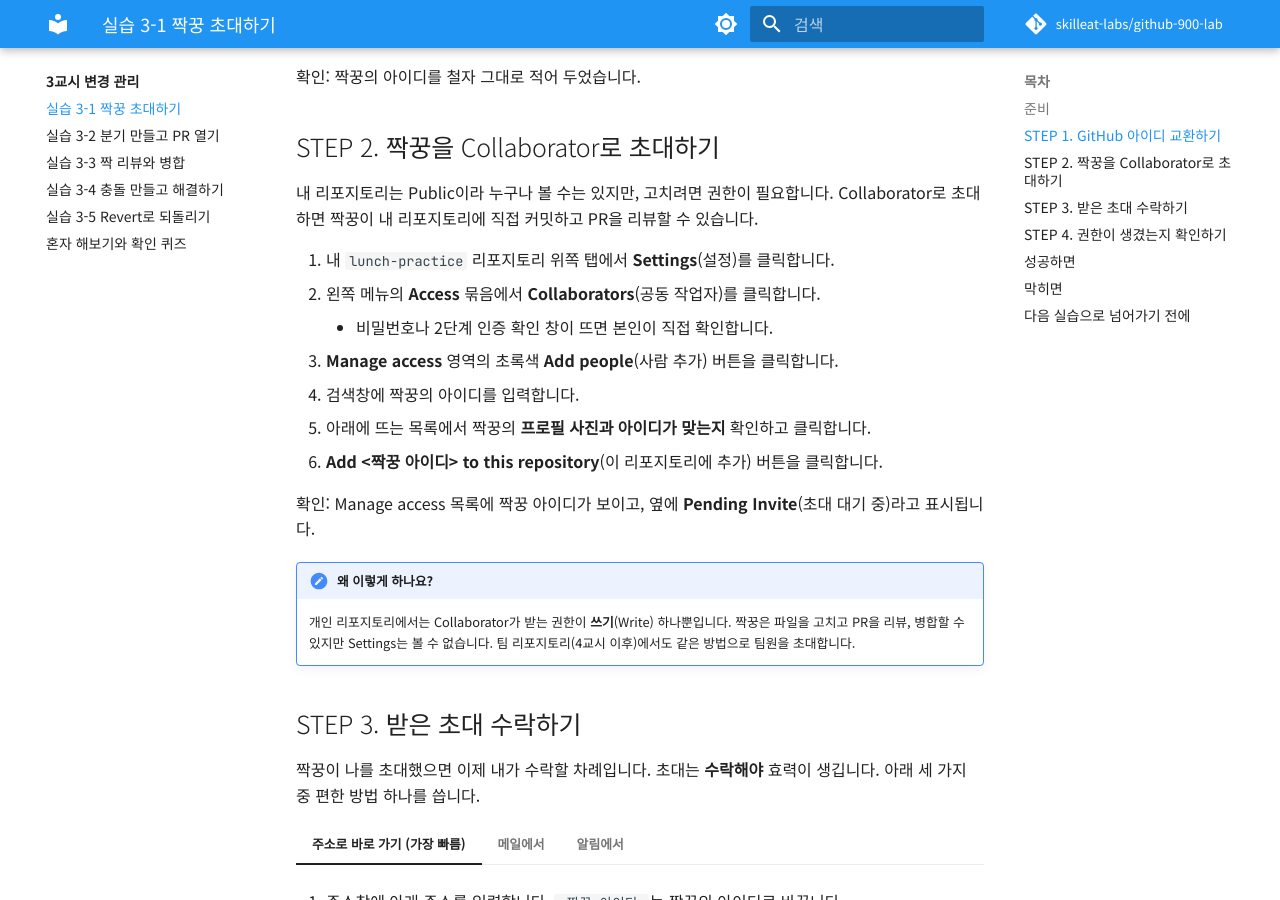
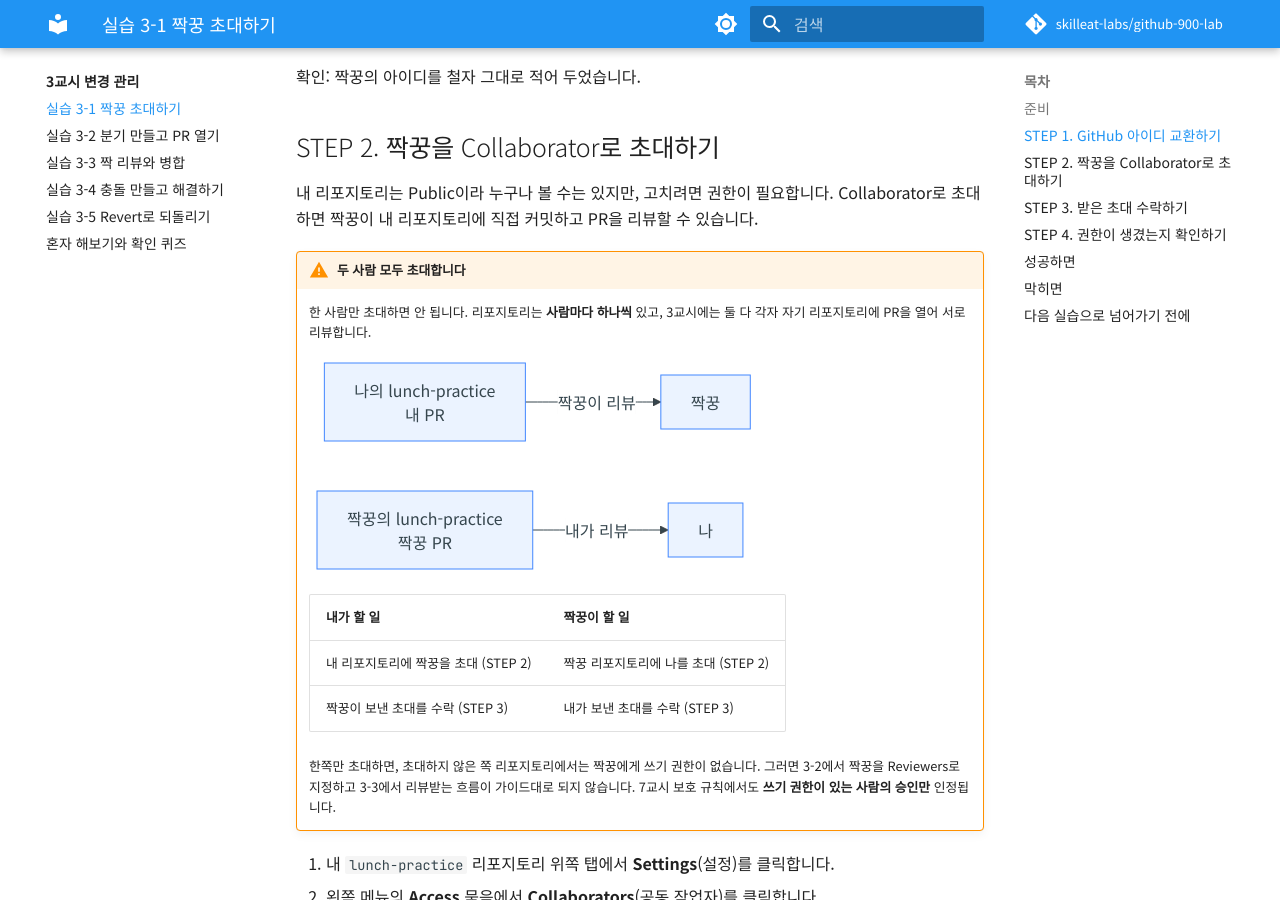
Before and after one commit to hyongsu/github-900-lab, an MkDocs documentation site: the page built from docs/class3/lab-1.md, in a window 1280 px wide and 900 px high, scrolled down 1042 px. Built offline with MkDocs 1.6.1 and Material for MkDocs 9.7.7, drawn with Linux system fonts in a browser that asks for light colours; comment, search, counter and statistics services are not loaded.

Commit message:
3-1 STEP 2: 두 사람 모두 서로 초대해야 하는 이유 안내
Co-Authored-By: Claude Opus 5.5 <noreply@anthropic.com>

````diff
--- a/docs/class3/lab-1.md
+++ b/docs/class3/lab-1.md
@@ -34,6 +34,22 @@
 ## STEP 2. 짝꿍을 Collaborator로 초대하기
 
 내 리포지토리는 Public이라 누구나 볼 수는 있지만, 고치려면 권한이 필요합니다. Collaborator로 초대하면 짝꿍이 내 리포지토리에 직접 커밋하고 PR을 리뷰할 수 있습니다.
+
+!!! warning "두 사람 **모두** 초대합니다"
+    한 사람만 초대하면 안 됩니다. 리포지토리는 **사람마다 하나씩** 있고, 3교시에는 둘 다 각자 자기 리포지토리에 PR을 열어 서로 리뷰합니다.
+
+    ```mermaid
+    flowchart LR
+        A["나의 lunch-practice<br/>내 PR"] -- "짝꿍이 리뷰" --> B["짝꿍"]
+        C["짝꿍의 lunch-practice<br/>짝꿍 PR"] -- "내가 리뷰" --> D["나"]
+    ```
+
+    | 내가 할 일 | 짝꿍이 할 일 |
+    |---|---|
+    | 내 리포지토리에 짝꿍을 초대 (STEP 2) | 짝꿍 리포지토리에 나를 초대 (STEP 2) |
+    | 짝꿍이 보낸 초대를 수락 (STEP 3) | 내가 보낸 초대를 수락 (STEP 3) |
+
+    한쪽만 초대하면, 초대하지 않은 쪽 리포지토리에서는 짝꿍에게 쓰기 권한이 없습니다. 그러면 3-2에서 짝꿍을 Reviewers로 지정하고 3-3에서 리뷰받는 흐름이 가이드대로 되지 않습니다. 7교시 보호 규칙에서도 **쓰기 권한이 있는 사람의 승인만** 인정됩니다.
 
 1. 내 `lunch-practice` 리포지토리 위쪽 탭에서 **Settings**(설정)를 클릭합니다.
 2. 왼쪽 메뉴의 **Access** 묶음에서 **Collaborators**(공동 작업자)를 클릭합니다.
````
